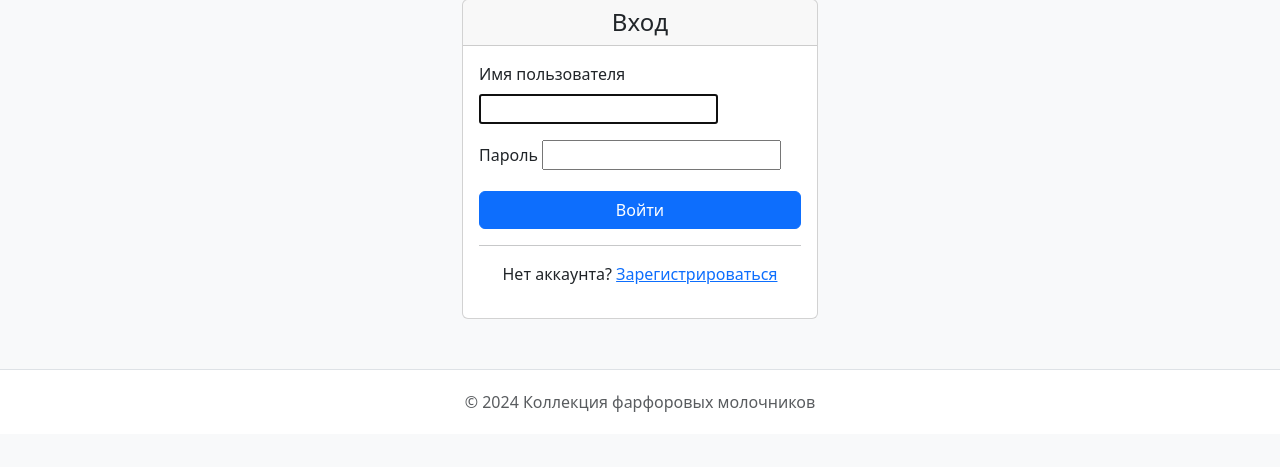
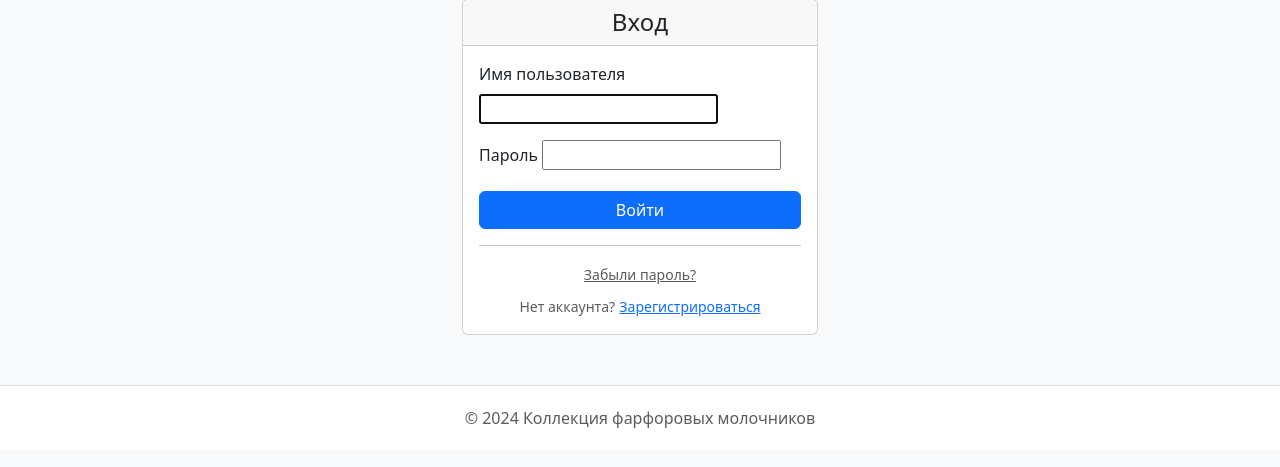
Before and after one commit to konstantinfrg-lgtm/farfor, a Django app: page /accounts/login/ in a window 1280 px wide. Shown: the part 81-548 px from the top of the page. Run offline with Django 5.2, Linux system fonts and the light colour scheme.

Commit message:
Add forgot password link to login form

```diff
--- a/accounts/templates/accounts/auth_form.html
+++ b/accounts/templates/accounts/auth_form.html
@@ -24,16 +24,26 @@
                         {% endfor %}
                     </div>
                     {% endfor %}
-                    <button type="submit" class="btn btn-primary w-100">{% if title == 'Вход' %}Войти{% else %}Зарегистрироваться{% endif %}</button>
+                    <button type="submit" class="btn btn-primary w-100">
+                        {% if title == 'Вход' %}Войти{% else %}Зарегистрироваться{% endif %}
+                    </button>
                 </form>
+                {% if title == 'Вход' %}
                 <hr>
                 <div class="text-center">
-                    {% if title == 'Вход' %}
-                    <p>Нет аккаунта? <a href="{% url 'accounts:register' %}">Зарегистрироваться</a></p>
-                    {% else %}
-                    <p>Уже есть аккаунт? <a href="{% url 'accounts:login' %}">Войти</a></p>
-                    {% endif %}
+                    <a href="{% url 'accounts:password_reset' %}" class="text-muted small">Забыли пароль?</a>
                 </div>
+                <div class="text-center mt-2">
+                    <span class="text-muted small">Нет аккаунта?</span>
+                    <a href="{% url 'accounts:register' %}" class="small">Зарегистрироваться</a>
+                </div>
+                {% elif title == 'Регистрация' %}
+                <hr>
+                <div class="text-center">
+                    <span class="text-muted small">Уже есть аккаунт?</span>
+                    <a href="{% url 'accounts:login' %}" class="small">Войти</a>
+                </div>
+                {% endif %}
             </div>
         </div>
     </div>
```
